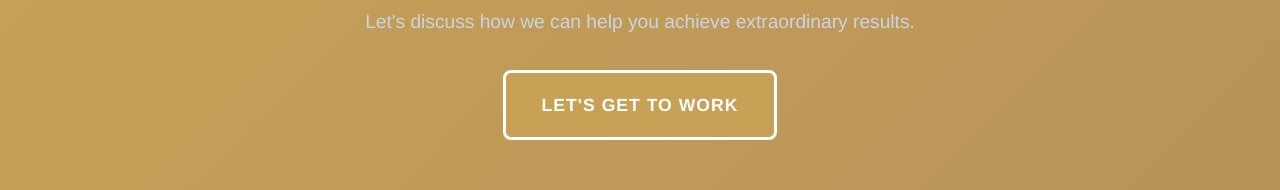
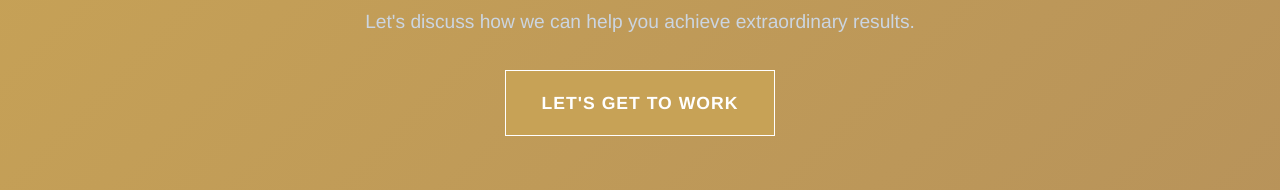
Before and after one commit to goldstein18/goldsteinsystems, a React (Create React App) app: page / in a window 1280 px wide. Shown: the part 4428-4618 px from the top of the page. Built offline with nearby package versions, Linux system fonts and the light colour scheme; the HTML template or start-up script is replaced by a standard one.

Commit message:
button fix

```diff
--- a/src/components/CTA.css
+++ b/src/components/CTA.css
@@ -27,7 +27,8 @@
   font-weight: 700;
   padding: 18px 36px;
   font-size: 1.1rem;
-  border: 3px solid white;
+  border: 1px solid white;
+  border-radius: 0;
   box-shadow: none;
   text-transform: uppercase;
   letter-spacing: 1px;
```
